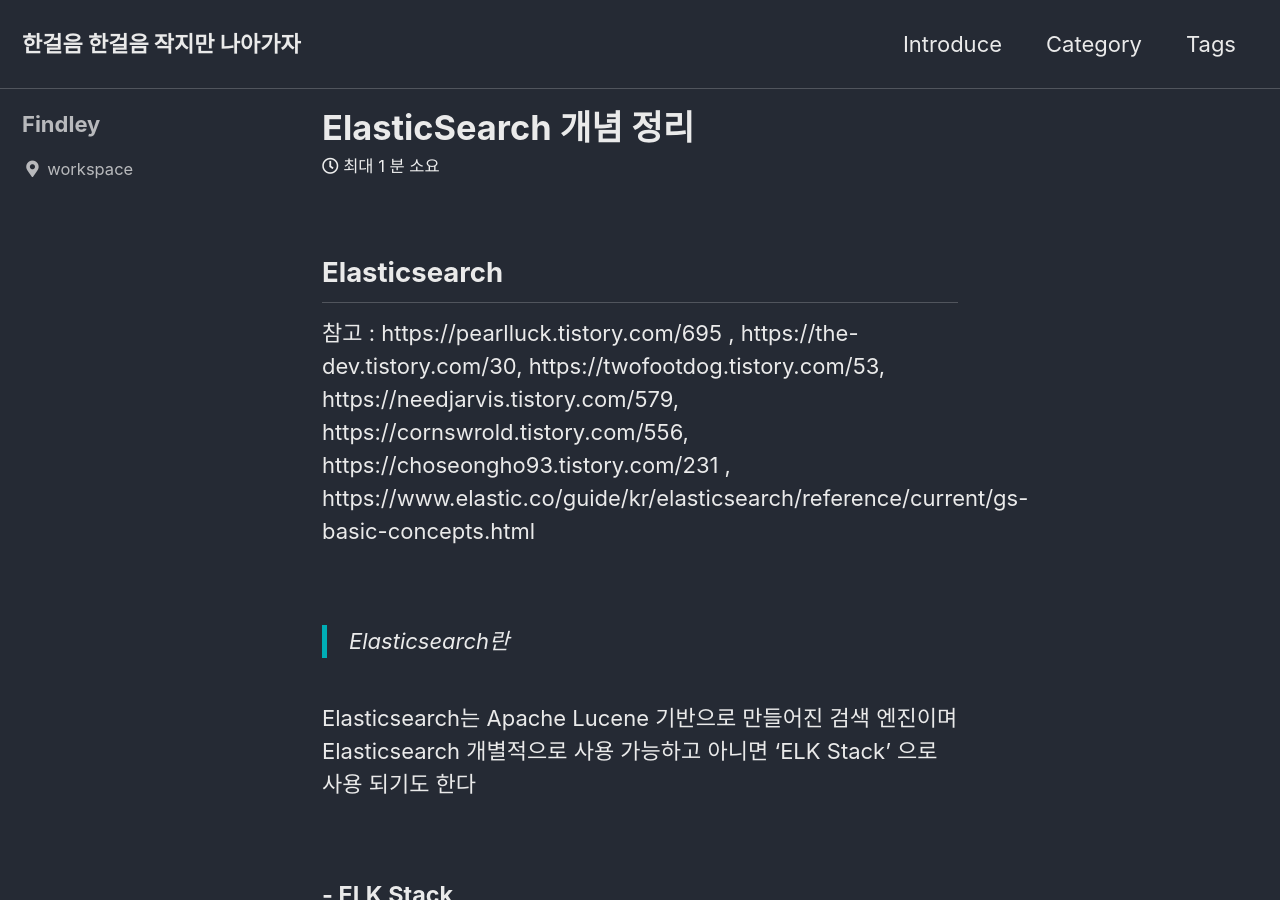
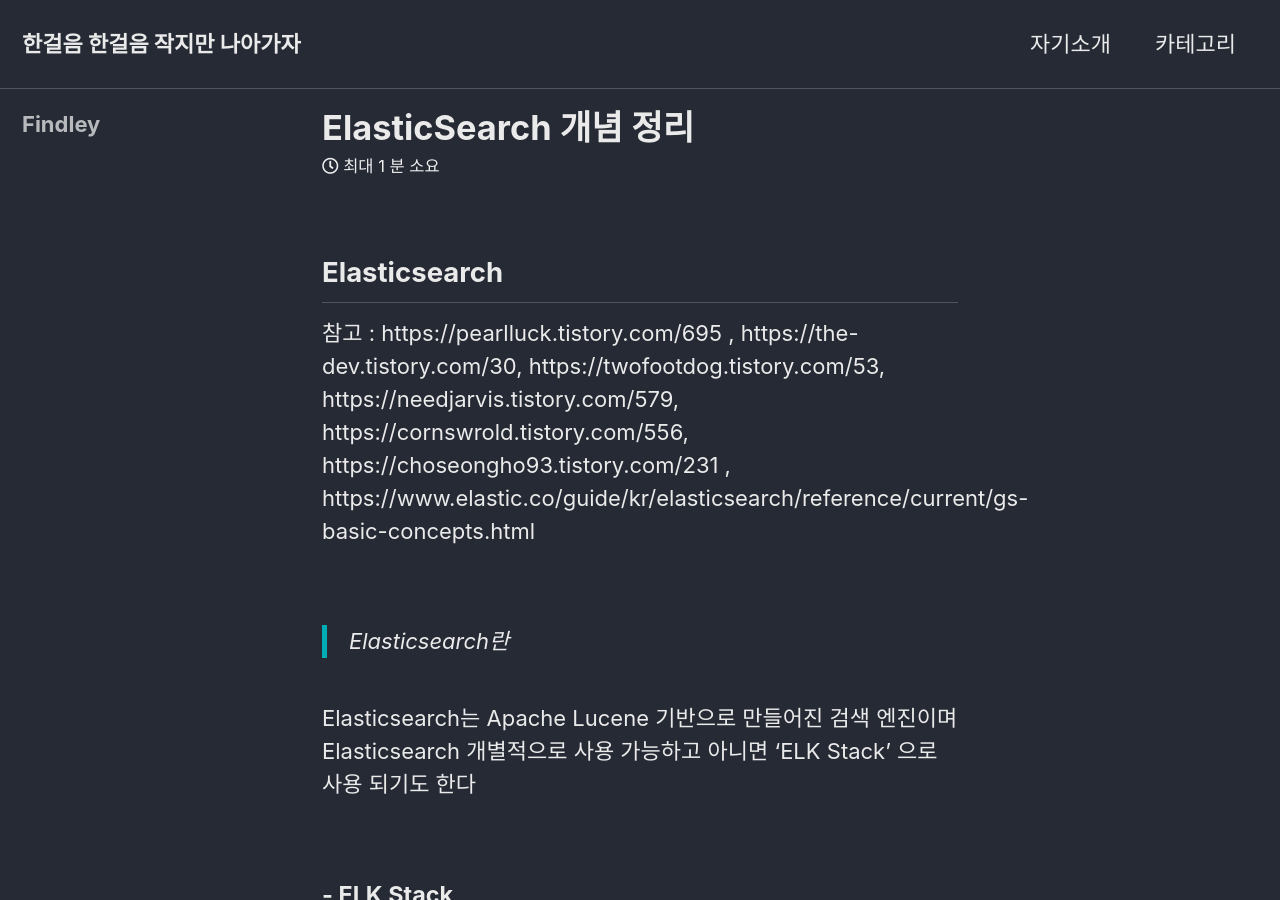
Before and after one commit to dmsgus6523/dmsgus6523.github.io, a Jekyll site: the page built from _posts/2023-10-06-ElasticSearch.md, in a window 1280 px wide and 900 px high. Built offline with Jekyll 4.4.1, drawn with Linux system fonts in a browser that asks for light colours; cached includes are drawn as plain includes.

Commit message:
설정 변경

```diff
--- a/_config.yml
+++ b/_config.yml
@@ -105,7 +105,7 @@ author:
   name             : "Findley"
   avatar           : # path of avatar image, e.g. "/assets/images/bio-photo.jpg"
   bio              : ""
-  location         : "workspace"
+  #location         : "workspace"
   email            :
   links:
     - label: "Email"
--- a/_data/navigation.yml
+++ b/_data/navigation.yml
@@ -1,11 +1,11 @@
 # main links
 main:
-  - title: "Introduce"
+  - title: "자기소개"
     url: /about/
-  - title: "Category"
+  - title: "카테고리"
     url: "/categories/"
-  - title: "Tags"
-    url: /tags/
+  #- title: "Tags"
+  # url: /tags/
   # - title: "About"
   #   url: https://mmistakes.github.io/minimal-mistakes/about/
   # - title: "Sample Posts"
--- a/_posts/2023-10-06-ElasticSearch.md
+++ b/_posts/2023-10-06-ElasticSearch.md
@@ -16,30 +16,22 @@ Elasticsearch는 Apache Lucene 기반으로 만들어진 검색 엔진이며 Ela
 
 #### - ELK Stack
 <div style="text-align:centerl">
-
-<!--
-|명칭|역할|
-|:---|:---|
-|Elasticsearch|Logstash 에서 받은 데이터를 색인 및 조회|
-|Logstash|다양한 Resource (DB, File 등) 데이터를 수집, 집계, Parsing 하여 Elasticsearch에 수집한 데이터 전달|
-|Kibana|Elasticsearch 검색 결과를 바탕으로 데이터 시각화 및 모니터링 지원|
--->
-<table>
-	<th>명칭</th>
-	<th>역할</th>
-	<tr>
-		<td>Elasticsearch</td>
-		<td>Logstash 에서 받은 데이터를 색인 및 조회</td>
-	</tr>
-	<tr>
-		<td>Logstash</td>
-		<td>다양한 Resource (DB, File 등) 데이터를 수집, 집계, Parsing 하여 Elasticsearch에 수집한 데이터 전달</td>
-	</tr>
-  <tr>
-    <td>Kibana</td>
-    <td>Elasticsearch 검색 결과를 바탕으로 데이터 시각화 및 모니터링 지원</td>
-  </tr>
-</table>
+  <table>
+    <th>명칭</th>
+    <th>역할</th>
+    <tr>
+      <td>Elasticsearch</td>
+      <td>Logstash 에서 받은 데이터를 색인 및 조회</td>
+    </tr>
+    <tr>
+      <td>Logstash</td>
+      <td>다양한 Resource (DB, File 등) 데이터를 수집, 집계, Parsing 하여 Elasticsearch에 수집한 데이터 전달</td>
+    </tr>
+    <tr>
+      <td>Kibana</td>
+      <td>Elasticsearch 검색 결과를 바탕으로 데이터 시각화 및 모니터링 지원</td>
+    </tr>
+  </table>
 </div>
 
 
```
